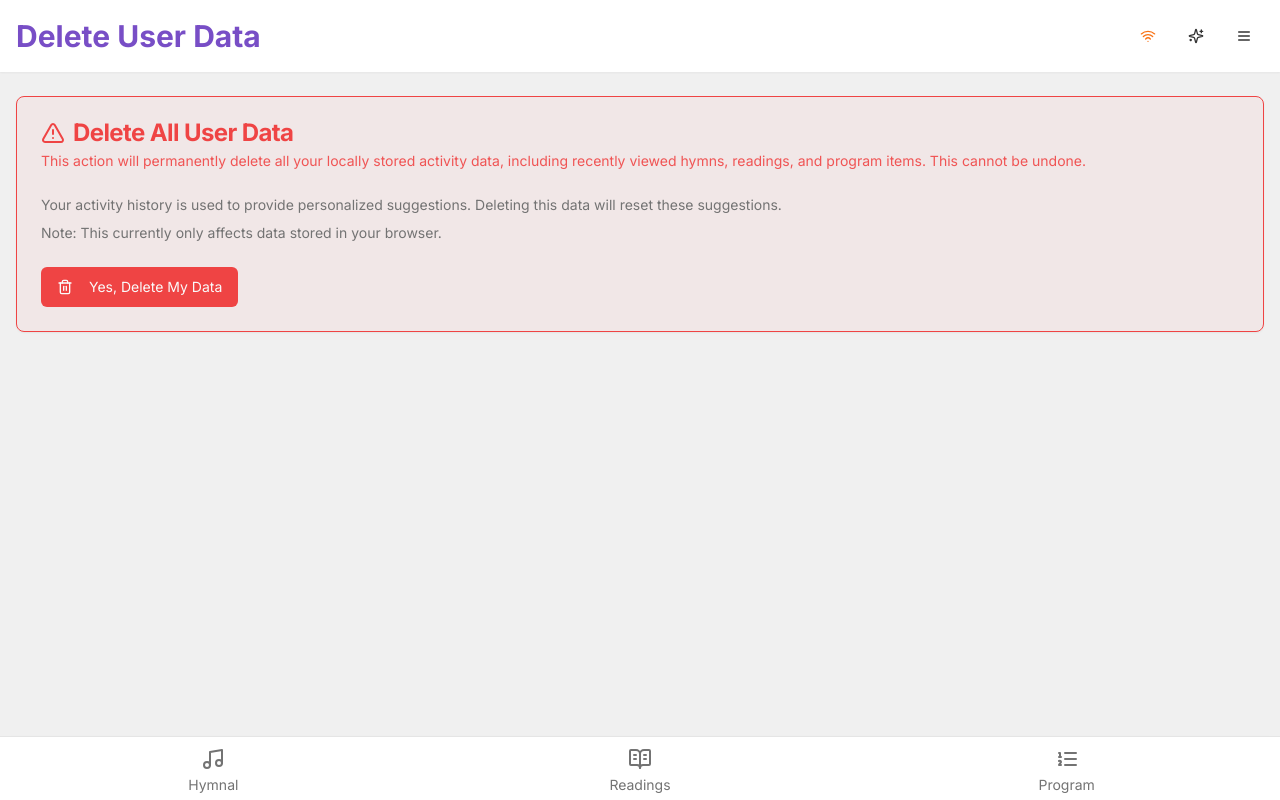
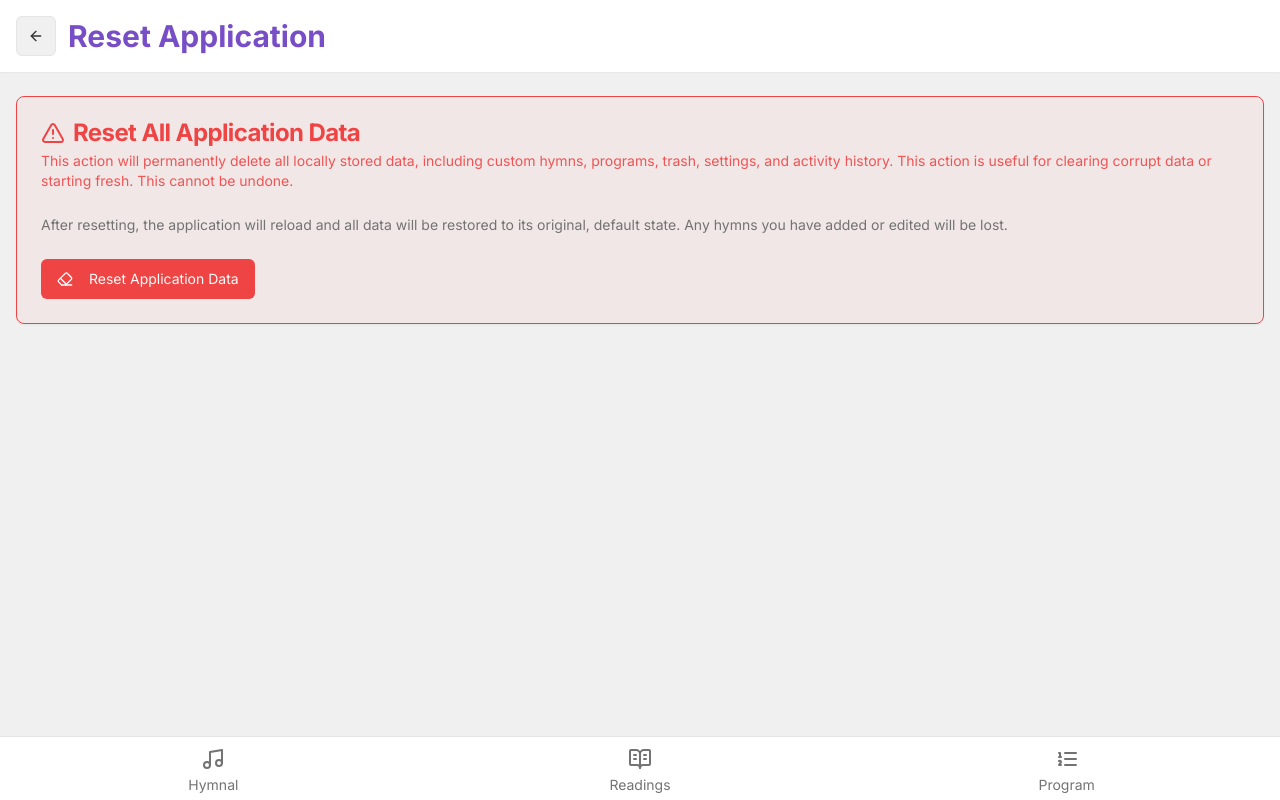
Before and after one commit to bongbongmarkios/offline-app, a Next.js app: page /delete-data in a window 1280 px wide. Built offline with nearby package versions, Linux system fonts and the light colour scheme; what @genkit-ai/googleai, genkit would draw is missing.

Commit message:
still the hymn does not appear, maybe it is due to the problem that I al

```diff
--- a/src/app/(main)/delete-data/page.tsx
+++ b/src/app/(main)/delete-data/page.tsx
@@ -1,12 +1,11 @@
-
-'use client'; // Add 'use client' for onClick handlers and potential hooks
+'use client';
 
 import AppHeader from '@/components/layout/AppHeader';
 import { Card, CardContent, CardHeader, CardTitle, CardDescription, CardFooter } from '@/components/ui/card';
 import { Button } from '@/components/ui/button';
-import { Trash2, AlertTriangle } from 'lucide-react';
-import { useActivity } from '@/hooks/useActivityTracker';
+import { Eraser, AlertTriangle, ArrowLeft } from 'lucide-react';
 import { useToast } from '@/hooks/use-toast';
+import { useRouter } from 'next/navigation';
 import {
   AlertDialog,
   AlertDialogAction,
@@ -18,66 +17,98 @@ import {
   AlertDialogTitle,
   AlertDialogTrigger,
 } from "@/components/ui/alert-dialog";
+import { useActivity } from '@/hooks/useActivityTracker';
 
+export default function ResetApplicationPage() {
+  const { toast } = useToast();
+  const router = useRouter();
+  const { clearActivity } = useActivity();
 
-// Removed metadata export as it's not allowed in client components
+  const handleResetApp = () => {
+    // Clear the hook-based state first
+    clearActivity();
 
-export default function DeleteDataPage() {
-  const { clearActivity } = useActivity();
-  const { toast } = useToast();
+    // Define all known localStorage keys used by the app
+    const keysToRemove = [
+      'graceNotesHymns',
+      'graceNotesPrograms',
+      'graceNotesTrash',
+      'graceNotesReadings',
+      'userActivity',
+      'app-theme',
+      'app-primary-color'
+    ];
 
-  const handleDeleteData = () => {
-    clearActivity();
+    // Remove all keys from localStorage
+    keysToRemove.forEach(key => {
+      try {
+        localStorage.removeItem(key);
+      } catch (error) {
+        console.error(`Failed to remove key ${key} from localStorage`, error);
+      }
+    });
+
     toast({
-      title: "Data Cleared",
-      description: "Your local activity history has been cleared.",
-      variant: "default",
+      title: "Application Reset",
+      description: "All local data has been cleared. The app will now reload with its default state.",
+      duration: 3000,
     });
-    console.log("User activity data has been cleared.");
+
+    // Use a short delay before reloading to allow the user to see the toast
+    setTimeout(() => {
+        window.location.reload();
+    }, 1500);
   };
+
+  const headerTitleContent = (
+    <div className="flex items-center gap-3">
+      <Button variant="outline" size="icon" onClick={() => router.back()} aria-label="Go back">
+        <ArrowLeft className="h-5 w-5" />
+      </Button>
+      <h1 className="text-2xl font-headline font-semibold text-primary sm:text-3xl">
+        Reset Application
+      </h1>
+    </div>
+  );
 
   return (
     <>
-      <AppHeader title="Delete User Data" />
+      <AppHeader title={headerTitleContent} hideDefaultActions={true} />
       <div className="container mx-auto px-4 pb-8">
         <Card className="mt-6 border-destructive bg-destructive/5">
           <CardHeader>
             <CardTitle className="flex items-center text-destructive">
               <AlertTriangle className="mr-2 h-6 w-6" />
-              Delete All User Data
+              Reset All Application Data
             </CardTitle>
             <CardDescription className="text-destructive/90">
-              This action will permanently delete all your locally stored activity data, including recently viewed hymns, readings, and program items. This cannot be undone.
+              This action will permanently delete all locally stored data, including custom hymns, programs, trash, settings, and activity history. This action is useful for clearing corrupt data or starting fresh. This cannot be undone.
             </CardDescription>
           </CardHeader>
           <CardContent>
             <p className="text-sm text-muted-foreground">
-              Your activity history is used to provide personalized suggestions. Deleting this data will reset these suggestions.
-            </p>
-            <p className="text-sm text-muted-foreground mt-2">
-              Note: This currently only affects data stored in your browser.
+              After resetting, the application will reload and all data will be restored to its original, default state. Any hymns you have added or edited will be lost.
             </p>
           </CardContent>
           <CardFooter>
             <AlertDialog>
               <AlertDialogTrigger asChild>
                 <Button variant="destructive">
-                  <Trash2 className="mr-2 h-4 w-4" />
-                  Yes, Delete My Data
+                  <Eraser className="mr-2 h-4 w-4" />
+                  Reset Application Data
                 </Button>
               </AlertDialogTrigger>
               <AlertDialogContent>
                 <AlertDialogHeader>
                   <AlertDialogTitle>Are you absolutely sure?</AlertDialogTitle>
                   <AlertDialogDescription>
-                    This action cannot be undone. This will permanently delete your
-                    activity history from your browser.
+                    This will delete all your hymns, programs, trash, and settings stored in this browser. The application will reload with its original default data. This action cannot be undone.
                   </AlertDialogDescription>
                 </AlertDialogHeader>
                 <AlertDialogFooter>
                   <AlertDialogCancel>Cancel</AlertDialogCancel>
-                  <AlertDialogAction onClick={handleDeleteData} className={""}>
-                    Continue
+                  <AlertDialogAction onClick={handleResetApp} className={"bg-destructive hover:bg-destructive/90"}>
+                    Yes, Reset Everything
                   </AlertDialogAction>
                 </AlertDialogFooter>
               </AlertDialogContent>
--- a/src/app/(main)/settings/page.tsx
+++ b/src/app/(main)/settings/page.tsx
@@ -7,10 +7,11 @@ import { Label } from '@/components/ui/label';
 import { RadioGroup, RadioGroupItem } from '@/components/ui/radio-group';
 import { Switch } from '@/components/ui/switch';
 import { useTheme, type PrimaryColor } from '@/context/ThemeContext';
-import { Moon, Palette, Sun, Settings as SettingsIcon, Loader2, ArrowLeft } from 'lucide-react';
+import { Moon, Palette, Sun, Settings as SettingsIcon, Loader2, ArrowLeft, DatabaseZap, Eraser } from 'lucide-react';
 import { Skeleton } from '@/components/ui/skeleton';
 import { Button } from '@/components/ui/button';
 import { useRouter } from 'next/navigation';
+import Link from 'next/link';
 
 
 const primaryColorOptions: { name: PrimaryColor, label: string, lightClass: string, darkClass: string }[] = [
@@ -131,6 +132,30 @@ export default function SettingsPage() {
             </div>
           </CardContent>
         </Card>
+
+        <Card className="mt-8">
+            <CardHeader>
+                <CardTitle className="flex items-center font-headline text-xl">
+                <DatabaseZap className="mr-3 h-6 w-6 text-accent" />
+                Data Management
+                </CardTitle>
+                <CardDescription>
+                Advanced options for managing application data stored in your browser.
+                </CardDescription>
+            </CardHeader>
+            <CardContent>
+                <p className="mb-4 text-sm text-muted-foreground">
+                If the app is not behaving as expected (e.g., hymns or programs are missing), a full reset can resolve the issue by clearing all stored data and starting fresh with the app's default content.
+                </p>
+                <Link href="/delete-data" passHref>
+                <Button variant="destructive" className="w-full sm:w-auto">
+                    <Eraser className="mr-2 h-4 w-4" />
+                    Reset All Application Data...
+                </Button>
+                </Link>
+            </CardContent>
+        </Card>
+
       </div>
     </>
   );
```
